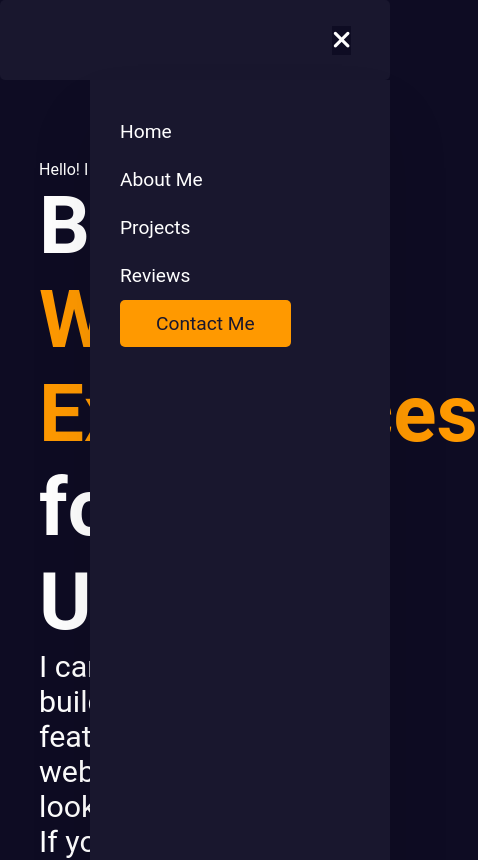
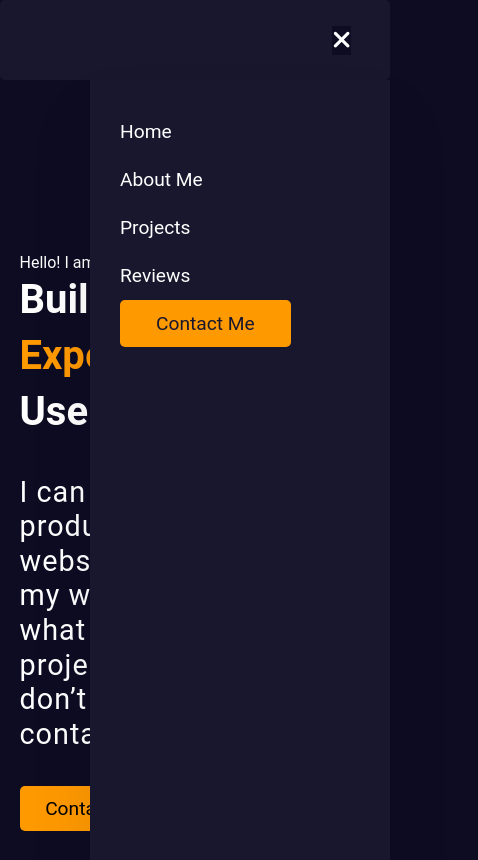
Before and after one commit to codehass/hassan-elouardy, a React (Create React App) app: page / in a window 390 px wide. Shown: the top 860 px of the page, 478 px wide, since content can reach past the window. Built offline with nearby package versions, Linux system fonts and the light colour scheme.

Commit message:
styling home section

```diff
--- a/src/components/home.css
+++ b/src/components/home.css
@@ -2,18 +2,26 @@
   width: 80%;
   margin: 5rem auto auto auto;
   color: #fff;
+  display: flex;
+  flex-direction: column;
 }
 
 .home {
   display: flex;
   flex-direction: column;
-  justify-content: space-evenly;
-  height: 75vh;
+  justify-content: center;
   width: 80%;
+  height: calc(100vh - 80px);
+}
+
+.home h3 {
+  font-size: 1.2rem;
+  margin-bottom: 2.2rem;
+  letter-spacing: 1.2px;
 }
 
 .container h1 {
-  font-size: 5rem;
+  font-size: 4rem;
 }
 
 .spain {
@@ -21,7 +29,10 @@
 }
 
 .content {
-  font-size: 1.9rem;
+  font-size: 2rem;
+  margin: 2.2rem 0;
+  letter-spacing: 1px;
+  line-height: 1.2;
 }
 
 .home button {
@@ -34,3 +45,23 @@
   cursor: pointer;
   font-size: 1.2rem;
 }
+
+@media only screen and (min-width: 320px) and (max-width: 768px) {
+  .container {
+    width: 100%;
+    align-items: center;
+  }
+
+  .home {
+    width: 90%;
+  }
+
+  .container h1 {
+    font-size: 2.5rem;
+    line-height: 1.4;
+  }
+
+  .content {
+    font-size: 1.8rem;
+  }
+}
```
